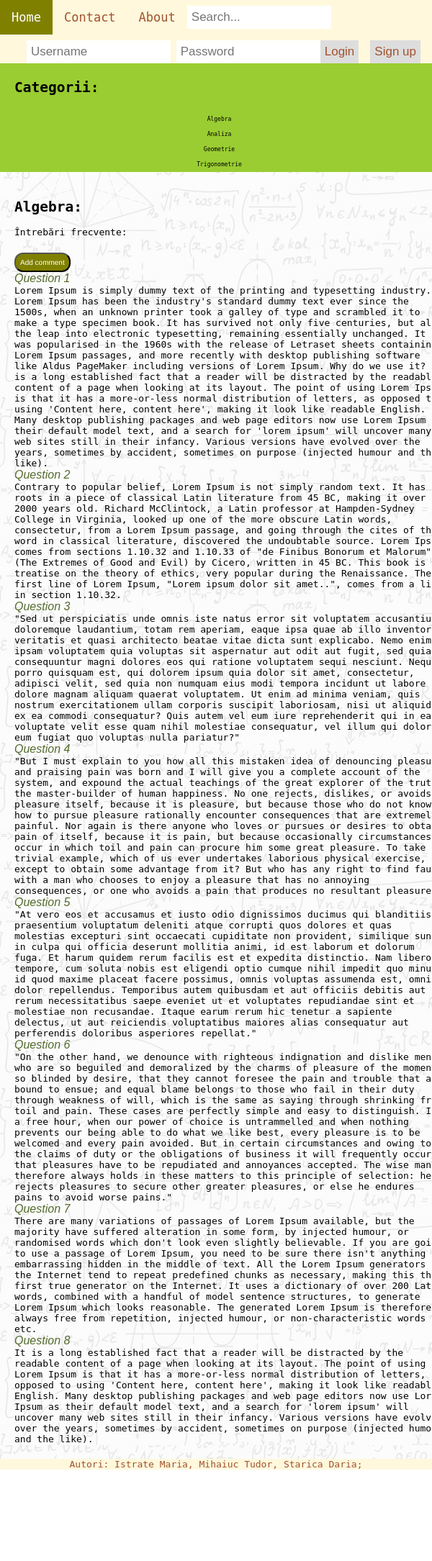
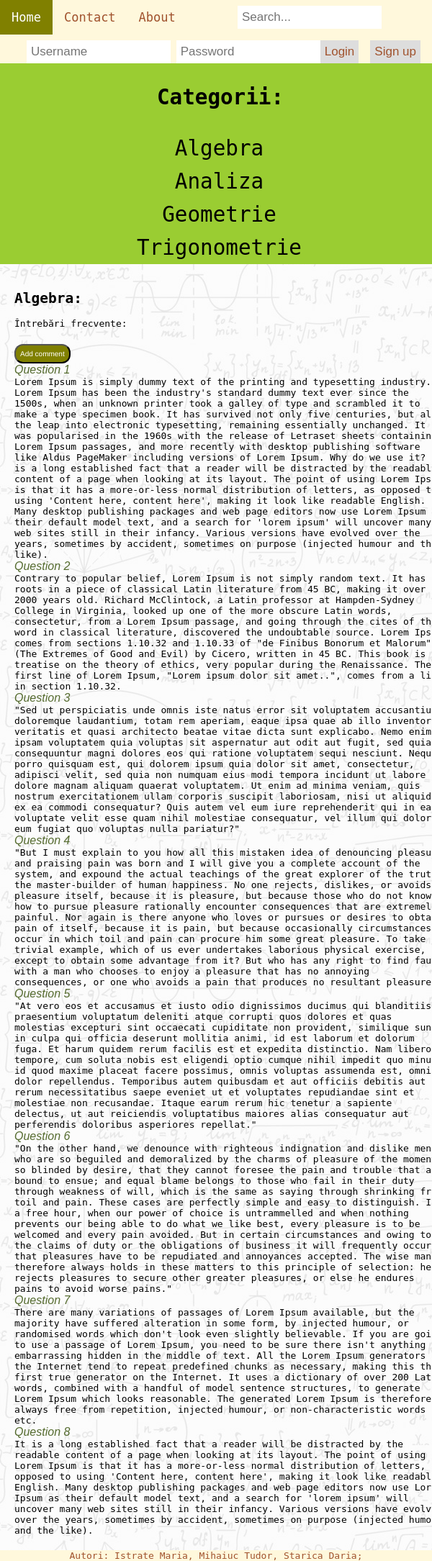
Before and after one commit to MariaIstrate06/MEQ, a PHP site: page /Algebra.html in a window 600 px wide; the page is wider, and only the part inside the window is pictured. Shown: that part at 72% size. Before the commit the page ends 2042 px from the top of that part, so only its background shows below. Run offline with PHP 8.4, Linux system fonts and the light colour scheme.

Commit message:
Add files via upload

```diff
--- a/Front-End.css
+++ b/Front-End.css
@@ -73,11 +73,12 @@
 
   /* Side Bar*/
   .sidenav {
-    width: 20%;
+    width: 30%;
     height: inherit;
     background: #9ACD32;
     overflow-x: hidden;
     flex: 0 0 13%;
+
   }
 
 
@@ -85,7 +86,7 @@
     padding: 6px 6px 6px 15px;
     text-decoration: none;
     font-size: 150%;
-    text-align: center;
+
     color: black;
     display: block;
   }
@@ -115,11 +116,14 @@
     display:flex;
     flex-direction: column;
     height: inherit;
+    margin-right: 0;
   }
 
   .center-container { /* content + sidebar*/
     display: flex;
     background-image: url(background_white.png);
+    min-height: 100vh;
+    margin-right: 0;
   }
 
   .content { /* forumul */
@@ -133,9 +137,10 @@
     width: 100%;
     align-items: flex-end;
     background-color: #FFF8DC;
+    padding:0px;
     text-align:center;
     color: #A0522D;
-    height: 10%;
+
   }
 .question {
     font-family: fantasy;
@@ -144,32 +149,36 @@
     font-style: italic;
     letter-spacing: inherit;
     color:darkolivegreen;
+    text-align: left;
 }
-@media only screen and (max-width:620px) {
+@media only screen and (max-width:1000px) {
   /* For mobile phones: */
   .content, .sidenav, .topnav, .footer {
     width
     :100%;
   }
 }
-@media screen and (min-width: 600px) {
-  .sidenav a {
-    font-size: 17px;
+@media screen and (min-width: 1000px) {
+  .sidenav  {
+    font-size: 80%;
+    text-align: left;
+    width: 30%;
   }
   .center-container{
     flex-direction:row ;
   }
 }
-@media screen and (max-width: 600px) {
-  .sidenav a {
-    font-size: 8px;
+@media screen and (max-width: 1000px) {
+  .sidenav  {
+    font-size: 150%;
+    text-align: center;
   }
-
   .center-container{
     flex-direction:column;
   }
-  .container{
-    position: absolute;
-  }
-
 }
+@media screen and (max-width: 1000px) {
+  .topnav  {
+    display: block;
+    text-align: center;
+  }}
```
